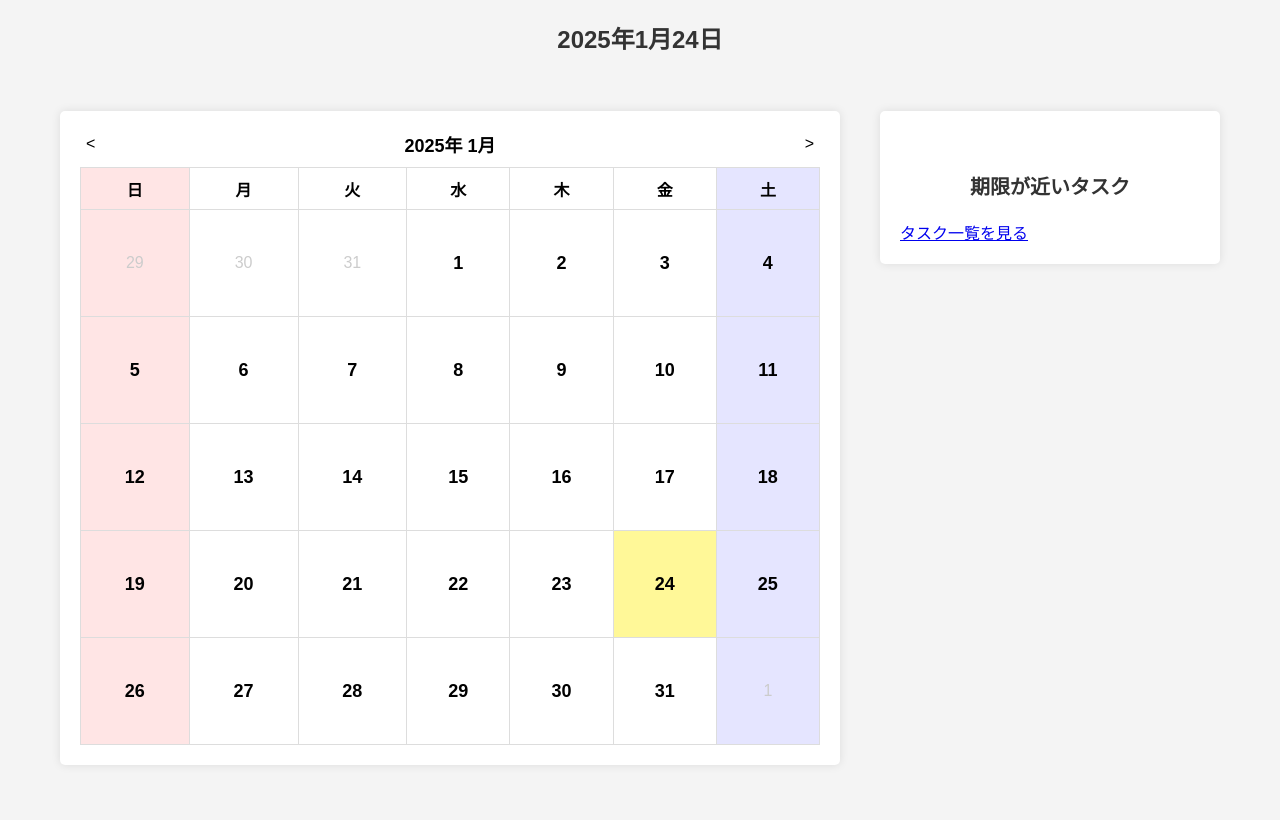
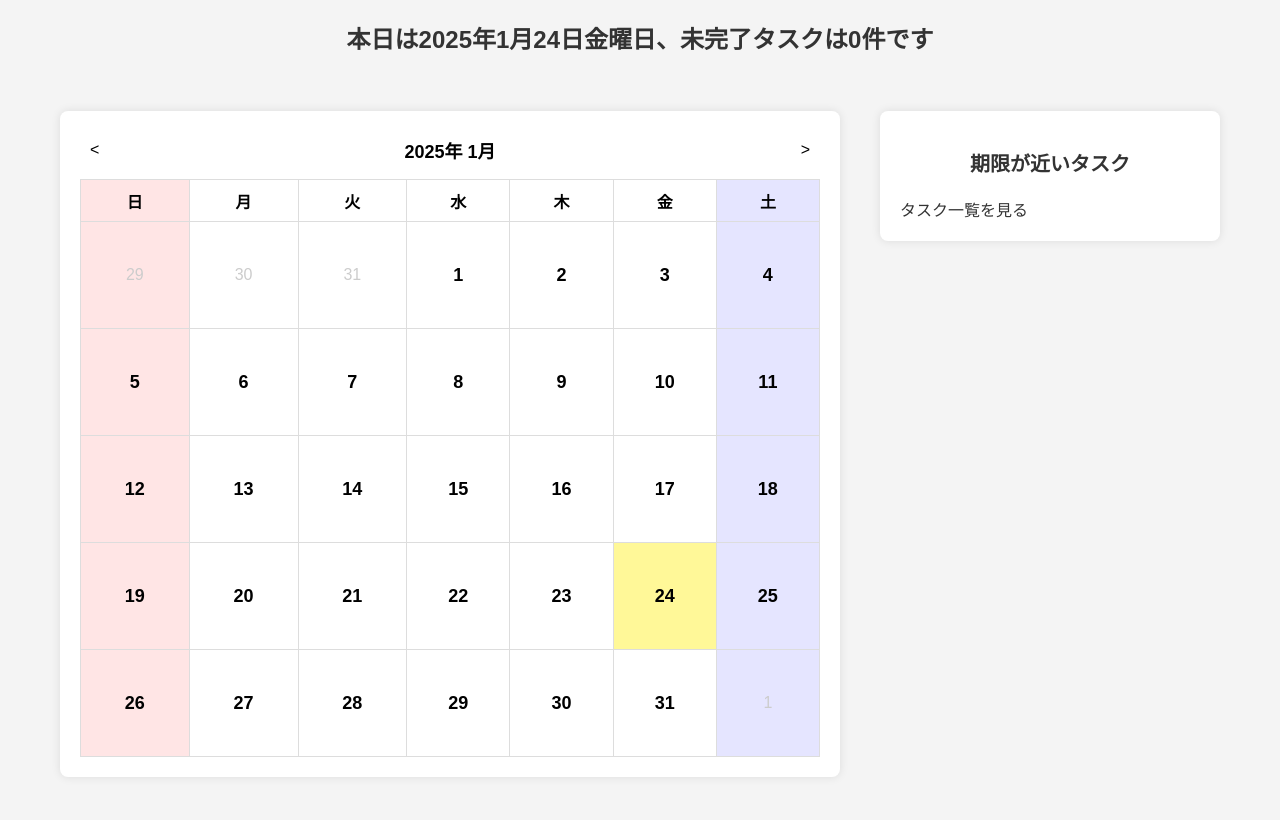
Before and after one commit to rino-0414/web_app, a Flask app: page / in a window 1280 px wide. Run offline with Flask 3, Linux system fonts and the light colour scheme; data that the repository does not hold is empty; some libraries are stand-ins or nearby versions.

Commit message:
まとまった。

```diff
--- a/flaskr/static/style.css
+++ b/flaskr/static/style.css
@@ -19,7 +19,6 @@ h1 {
 }
 
 h2 {
-    margin-top: 40px;
     font-size: 20px;
 }
 
@@ -47,7 +58,7 @@ li {
     margin: 20px;
     background-color: #fff;
     padding: 20px;
-    border-radius: 5px;
+    border-radius: 8px;
     box-shadow: 0 0 10px rgba(0, 0, 0, 0.1);
     max-width: 800px;
 }
@@ -90,16 +101,15 @@ th, td {
     height: 25px; /* 縦のサイズを細くする */
 }
 
-#to-next-month {
+#to-next-month ,#to-prev-month {
     background: none;
     border: none;
     cursor: pointer;
+    padding: 10px;
 }
 
-#to-prev-month {
-    background: none;
-    border: none;
-    cursor: pointer;
+#to-next-month:hover, #to-prev-month:hover {
+    background-color: #f4f4f4;
 }
 
 /* カレンダーのナビゲーションボタンと現在の月の配置 */
@@ -300,11 +314,20 @@ th, td {
     background-color: #fff;
     margin: 10px 0;
     padding: 15px;
-    border-radius: 5px;
+    border-radius: 8px;
     box-shadow: 0 0 10px rgba(0, 0, 0, 0.1);
     display: flex;
     justify-content: space-between;
     align-items: center;
+}
+
+.link-task-list {
+    text-decoration: none;
+    color: #333;
+}
+
+.link-task-list:hover {
+    color: #007bff;
 }
 
 /* 共通 */
@@ -329,7 +356,7 @@ th, td {
     margin: 20px;
     background-color: #fff;
     padding: 20px;
-    border-radius: 5px;
+    border-radius: 8px;
     box-shadow: 0 0 10px rgba(0, 0, 0, 0.1);
 }
 
--- a/flaskr/templates/index.html
+++ b/flaskr/templates/index.html
@@ -25,8 +25,9 @@
                         acc[formattedDate].push(task);
                         return acc;
                     }, {});
-                    var todayStr = currentYear + '-' + (currentMonth + 1).toString().padStart(2, '0') + '-' + currentDate.toString().padStart(2, '0');
-                    $('#task-count').text(currentYear + '年' + (currentMonth + 1) + '月' + currentDate + '日');
+                    var todayStr = currentYear + '年' + (currentMonth + 1) + '月' + currentDate + '日' + ['日', '月', '火', '水', '木', '金', '土'][today.getDay()] + '曜日';
+                    var taskCount = Object.values(tasks).reduce((acc, tasks) => acc + tasks.length, 0);
+                    $('#task-count').text(`本日は${todayStr}、未完了タスクは${taskCount}件です`);
                     generateCalendar(currentYear, currentMonth);
                     updateUpcomingTasks();
                 });
@@ -183,6 +184,14 @@
             $('#task-form-modal-close').click(function () {
                 $('#task-form-modal').hide();
             });
+
+            $(document).on('mouseenter', '.calendar-day', function () {
+                $(this).css('background-color', '#f0f0f0');
+            });
+
+            $(document).on('mouseleave', '.calendar-day', function () {
+                $(this).css('background-color', '');
+            });
         });
     </script>
 </head>
@@ -202,7 +211,7 @@
         <div class="upcoming-tasks-container">
             <h2>期限が近いタスク</h2>
             <ul id="upcoming-tasks"></ul>
-            <a href="{{ url_for('main.task_list') }}">タスク一覧を見る</a>
+            <a class="link-task-list" href="{{ url_for('main.task_list') }}">タスク一覧を見る</a>
         </div>
     </div>
 
```
Also changed, not shown: other parts of flaskr/static/style.css (+43 -18 lines), flaskr/templates/task_list.html (+16 -7 lines).
